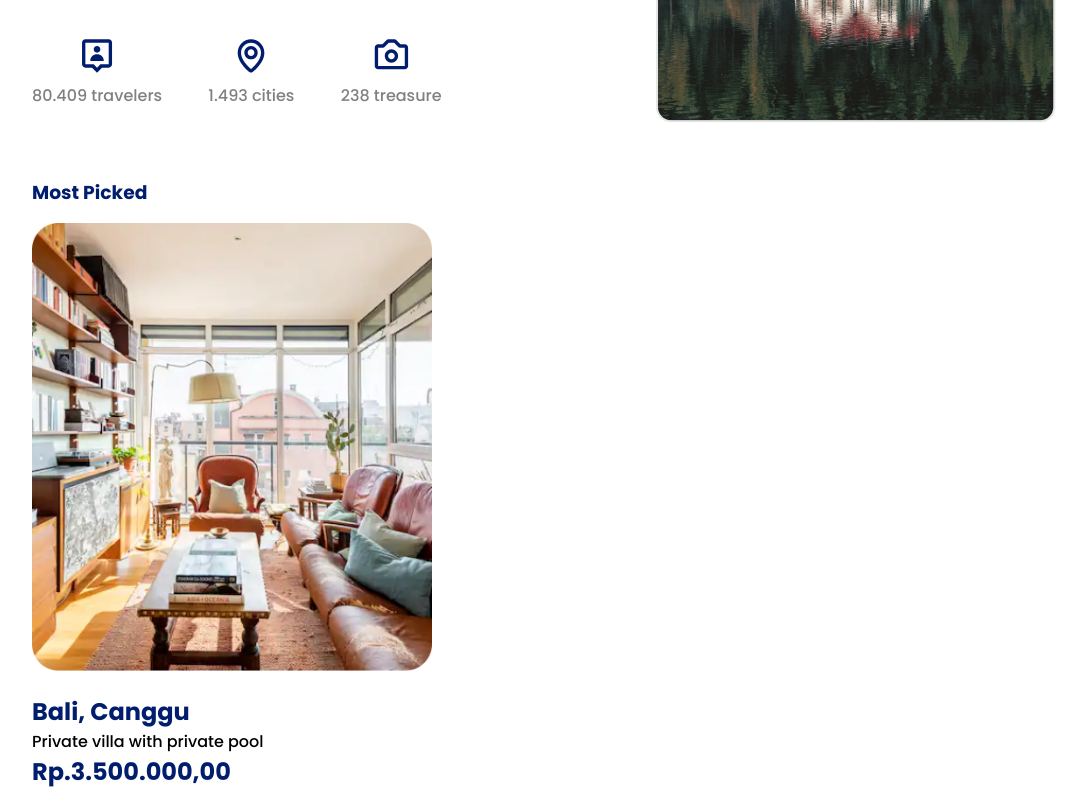
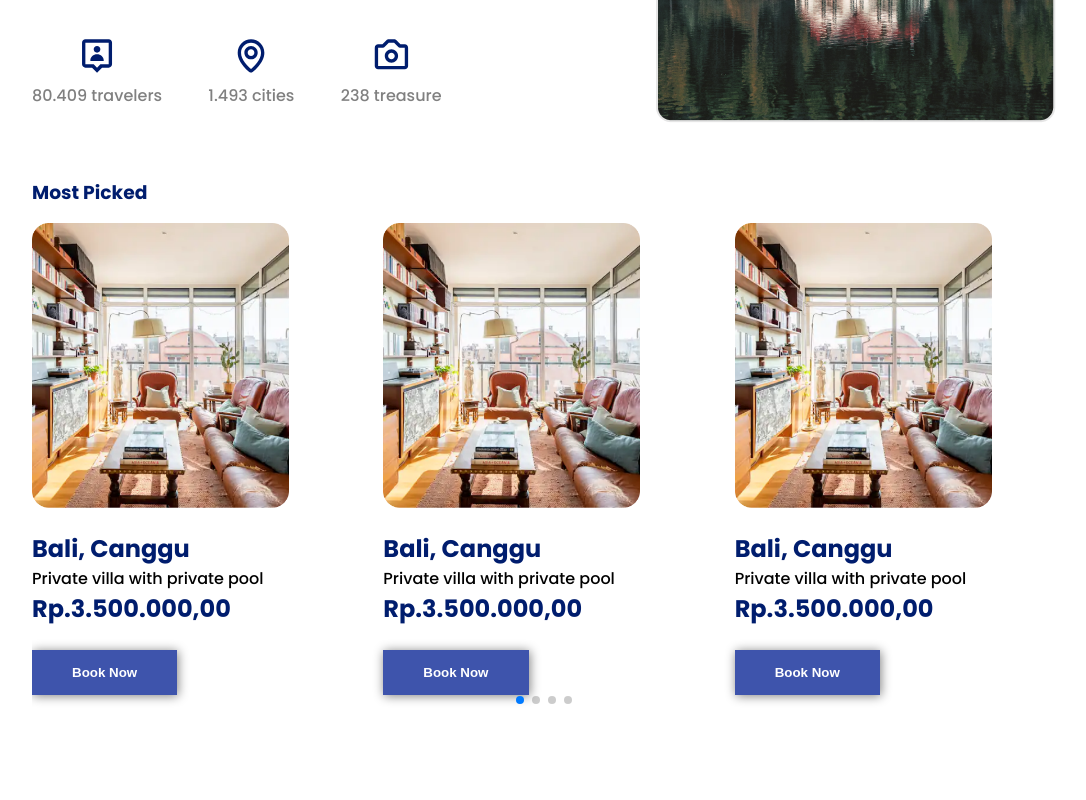
Before and after one commit to gungdikaebs/twice-dey, a React (Vite) app: page / in a window 1280 px wide. Shown: the part 420-1220 px from the top of the page, without its empty margins (96-1182 px from the left). After the commit the page ends 1139 px from the top, so only its background shows below. Built offline with nearby package versions, Linux system fonts and the light colour scheme.

Commit message:
Adding Swiper to Most Picked

```diff
--- a/package.json
+++ b/package.json
@@ -13,6 +13,7 @@
     "react": "^18.2.0",
     "react-dom": "^18.2.0",
     "react-icons": "^4.10.1",
+    "swiper": "^10.0.4",
     "yarn": "^1.22.19"
   },
   "devDependencies": {
--- a/src/App.css
+++ b/src/App.css
@@ -25,8 +25,3 @@ body {
     color: white;
     background-color: var(--button-color);
 }
-
-/* nyoba biar mostpickednya mau kesamping */
-/* .container-mostpicked .content{
-    display: flex;
-} */
--- a/src/component/MostPicked/MostPicked.css
+++ b/src/component/MostPicked/MostPicked.css
@@ -1,6 +1,6 @@
 .container-mostpicked{
-  width: 80%;
-    display: flex;
+    width: 80%;
+    /* display: flex; */
     /* justify-content: center; */
     /* border: 10px solid; */
     margin-top: 2rem;
@@ -15,6 +15,7 @@
 
 .container-mostpicked .mostpicked-images .image{
   margin: 1rem 0;
-  width: 25rem;
-  height: 28rem;
+  width: 80%;
+  /* width: 28rem; */
+  /* height: 28rem; */
 }
--- a/src/component/MostPicked/MostPicked.jsx
+++ b/src/component/MostPicked/MostPicked.jsx
@@ -1,19 +1,35 @@
 import React from "react";
 import "./MostPicked.css";
-import { BiUser } from "react-icons/bi";
 import { MostPickedData } from "../../constants/constants";
+import { Swiper, SwiperSlide } from 'swiper/react';
+
+// Import Swiper styles
+import 'swiper/css';
+import 'swiper/css/pagination';
+
+// import required modules
+import { Pagination } from 'swiper/modules';
 
 
 
 const MostPicked = () => {
   return (
-
     <section className="mostpicked">
       <div className="container-mostpicked">
+          <h3 className="title">Most Picked</h3>
+          <Swiper
+            slidesPerView={3}
+            spaceBetween={30}
+            pagination={{
+              clickable: true,
+            }}
+            modules={[Pagination]}
+            className="Swiper-MostPicked"
+          >
         <div className="content">
-          <h3 className="title">Most Picked</h3>
           {MostPickedData.map(
             ({ id, title, description, image, price, star, wishlist }) => (
+              <SwiperSlide>
             <div className="mostpicked-images" id="mostPickedHover" key={id}>
               <img className="image" src={image} alt="img" />
               <div className="description">
@@ -23,9 +39,11 @@ const MostPicked = () => {
                 <button className="button">Book Now</button>
               </div>
             </div>
+            </SwiperSlide>
             )
             )}
         </div>
+        </Swiper>
       </div>
     </section>
   );
--- a/src/constants/constants.jsx
+++ b/src/constants/constants.jsx
@@ -16,5 +16,41 @@ export const MostPickedData = [
     star: "",
     wishlist: "",
     id: 1,
+},
+{
+    title: "Bali, Canggu",
+    description: "Private villa with private pool",
+    image: "./images/mostpicked_img.png",
+    price: "3.500.000,00",
+    star: "",
+    wishlist: "",
+    id: 2,
+},
+{
+    title: "Bali, Canggu",
+    description: "Private villa with private pool",
+    image: "./images/mostpicked_img.png",
+    price: "3.500.000,00",
+    star: "",
+    wishlist: "",
+    id: 3,
+},
+{
+    title: "Bali, Canggu",
+    description: "Private villa with private pool",
+    image: "./images/mostpicked_img.png",
+    price: "3.500.000,00",
+    star: "",
+    wishlist: "",
+    id: 4,
+},
+{
+    title: "Bali, Canggu",
+    description: "Private villa with private pool",
+    image: "./images/mostpicked_img.png",
+    price: "3.500.000,00",
+    star: "",
+    wishlist: "",
+    id: 5,
 }
 ]
```
Also changed, not shown: 1 other file (tests, documents, lock files or other folders).
